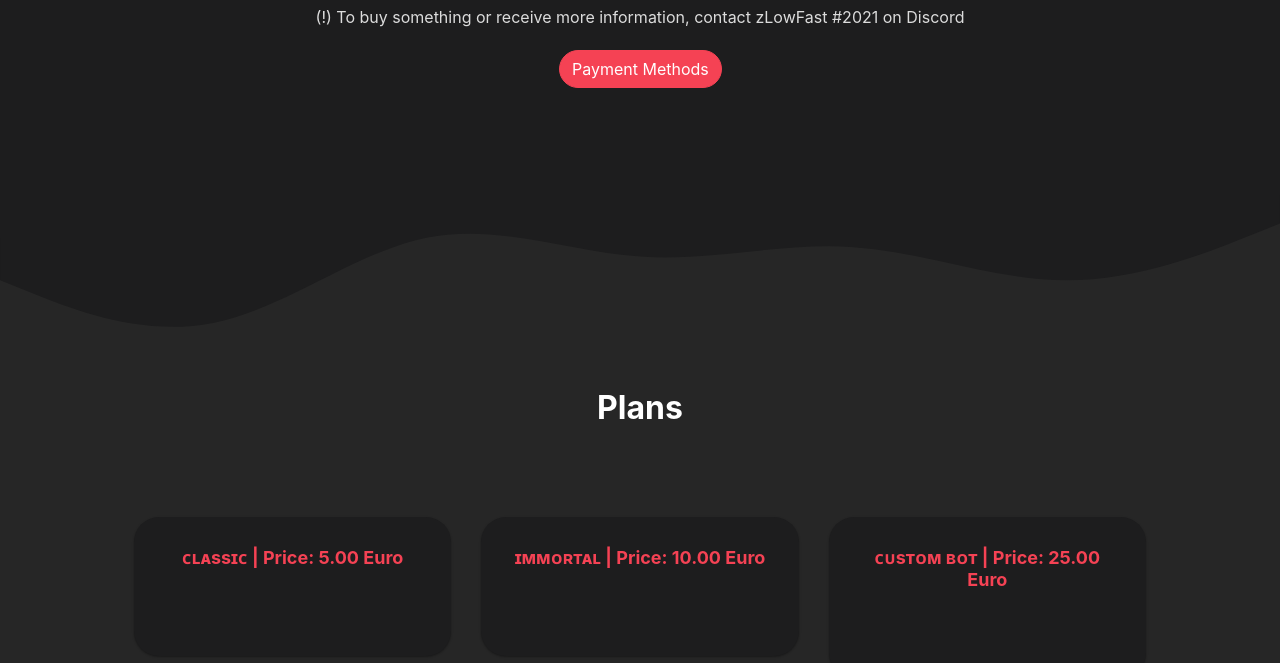
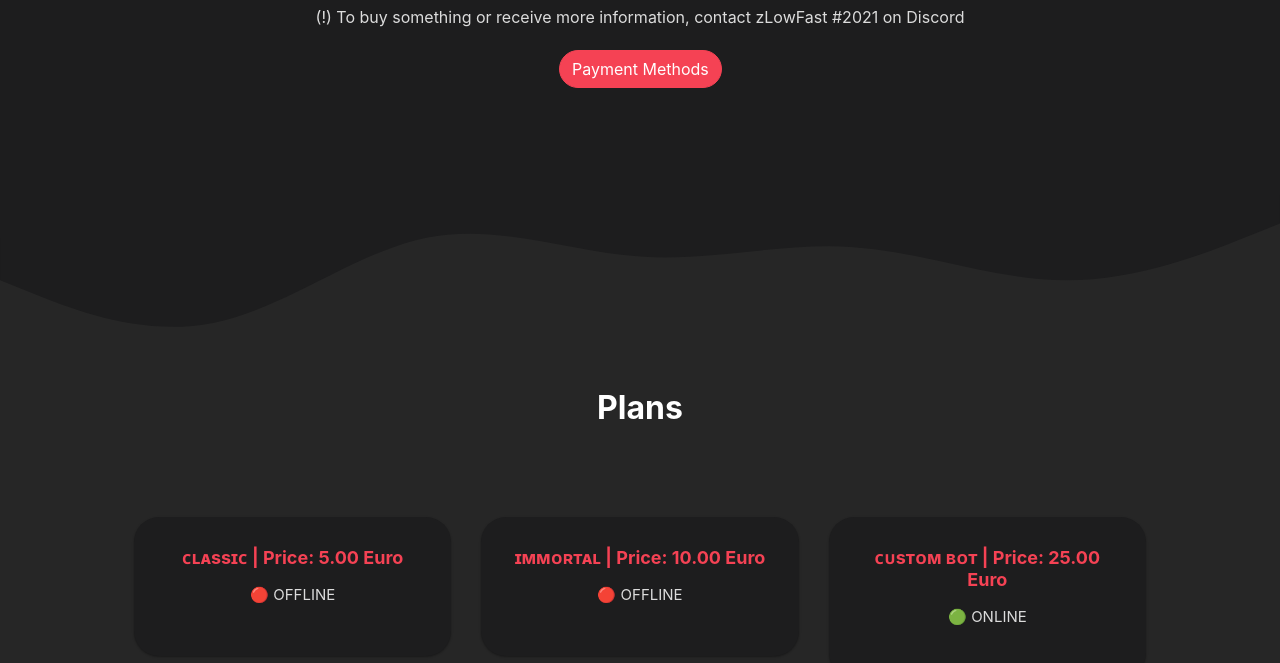
Before and after one commit to SpaceCraftBot/BotDashboard, a plain HTML site: page pages/plans.html in a window 1280 px wide. Shown: the part 345-1008 px from the top of the page. Drawn offline with nearby package versions, Linux system fonts and the light colour scheme.

Commit message:
Update plans.html

```diff
--- a/pages/plans.html
+++ b/pages/plans.html
@@ -45,19 +45,19 @@
                 <div class="col-sm-6 col-md-5 col-lg-4 item">
                     <div id="features" class="box" style="/*border-radius: 34px;*/"><i  style="color: var(--main-color);"></i>
                         <h3 class="name">ᴄʟᴀssɪᴄ | Price: 5.00 Euro</h3>
-                        <p class="description" style="color: var(--secondary-text-color);"><br></p>
+                        <p class="description" style="color: var(--secondary-text-color);">🔴 OFFLINE <br></p>
                     </div>
                 </div>
                 <div class="col-sm-6 col-md-5 col-lg-4 item">
                     <div id="features" class="box"><i  style="color: var(--main-color);"></i>
                         <h3 class="name">ɪᴍᴍᴏʀᴛᴀʟ | Price: 10.00 Euro</h3>
-                        <p class="description" style="color: var(--secondary-text-color);"><br></p>
+                        <p class="description" style="color: var(--secondary-text-color);">🔴 OFFLINE <br></p>
                     </div>
                 </div>
                 <div class="col-sm-6 col-md-5 col-lg-4 item">
                     <div id="features" class="box"><i  style="color: var(--main-color);"></i>
                         <h3 class="name">ᴄᴜsᴛᴏᴍ ʙᴏᴛ | Price: 25.00 Euro</h3>
-                        <p class="description" style="color: var(--secondary-text-color);"><br></p>
+                        <p class="description" style="color: var(--secondary-text-color);">🟢 ONLINE<br></p>
                     </div>
                 </div>
             </div>
```
